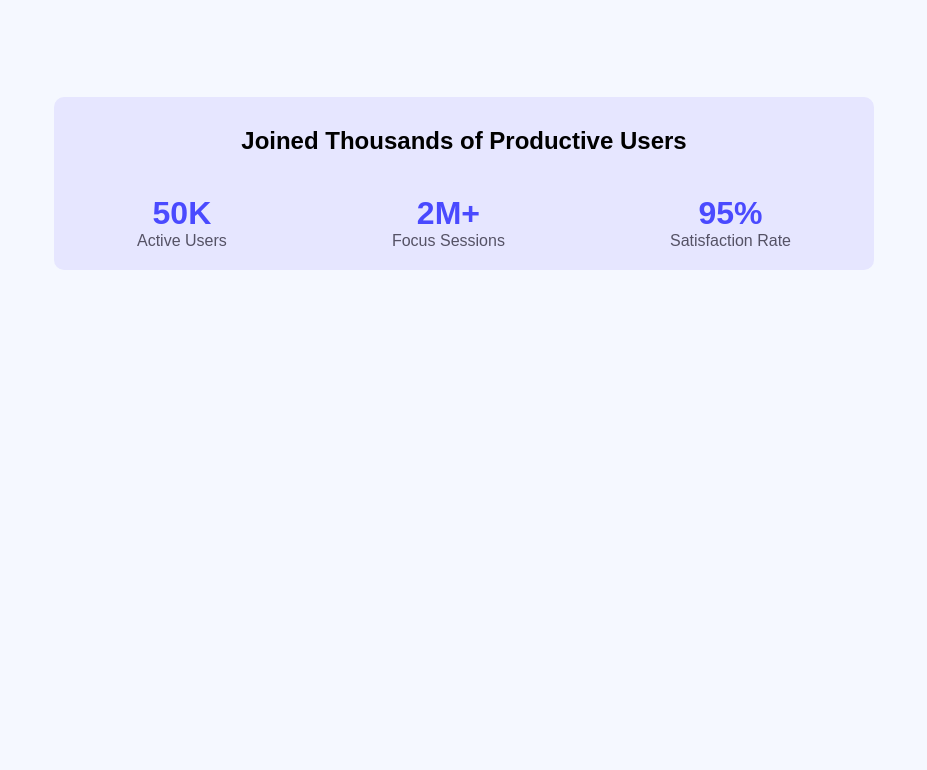
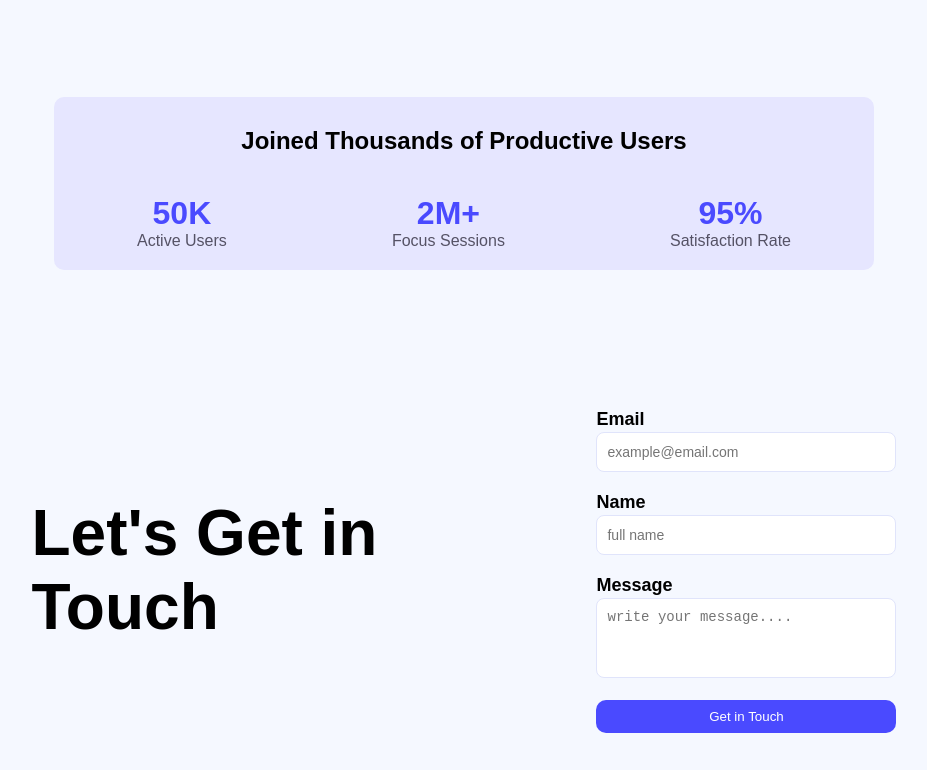
Before and after one commit to Saif-1400/First-Assignment, a plain HTML site: page index.html in a window 1280 px wide. Shown: the part 975-1745 px from the top of the page, without its empty margins (176-1103 px from the left). Before the commit the page ends 1245 px from the top, so only its background shows below. Drawn offline with Linux system fonts and the light colour scheme.

Commit message:
Fourth commit

```diff
--- a/index.html
+++ b/index.html
@@ -60,7 +60,26 @@
             </div>
         </div>
     </section>
+   <!-- form section -->
+    <div class="form">
+        <div class="form1">
+        <h1>Let's Get in <br> Touch</h1>
+        <div class="form2">
+            <form>
+                <label for="">Email</label>
+                <input type="text" name="name" id="Email" placeholder="example@email.com"><br><br>
 
+                <label for="">Name</label>
+                <input type="text" name="Name" id="name" placeholder="full name"><br><br>
+
+                <label for="">Message</label>
+                <textarea placeholder="write your message...."></textarea><br><br>
+
+                <button>Get in Touch</button>
+            </form>
+        </div>
+        </div>
+    </div>
 </body>
 
 </html>
--- a/style.css
+++ b/style.css
@@ -132,3 +132,66 @@ nav button{
     margin-top: 40px;
     padding-bottom: 20px;
 }
+.form{
+    margin: auto;
+    width: 100%;
+    background-color: #F5F8FF;
+    height: 400px;
+    margin-top: 100px;
+    display: flex;
+    align-items: center;
+}
+.form .form1{
+    display: flex;
+    justify-content: space-around;
+    margin: auto;
+    width: 80%;
+     align-items: center;
+     gap: 60px;
+}
+.form .form1 h1{
+    font-size: 4em;
+    font-family: Arial, sans-serif;
+
+}
+.form div label{
+    display: block;
+    line-height: 25px;
+    font-family: Arial, sans-serif;
+    font-weight: bold;
+    font-weight: bold;
+    font-size: 18px;
+}
+.form div input{
+    border: 1px solid #e0e4fb;
+  border-radius: 8px;
+  padding: 10px;
+  font-size: 14px;
+  width: 300px;
+  height: 40px;
+  background-color: #ffffff;
+  color: #333;
+  outline: none;
+}
+.form div textarea{
+    border: 1px solid #e0e4fb;
+  border-radius: 8px;
+  padding: 10px;
+  font-size: 14px;
+  width: 300px;
+  height: 80px;
+  background-color: #ffffff;
+  color: #333;
+  outline: none;
+  resize: none;
+}
+
+
+.form div button{
+    background-color: #4A4AFF;
+    padding: 9px 16px;
+    border-radius: 10px;
+    width: 100%;
+    border: none;
+    color: white;
+}
```
